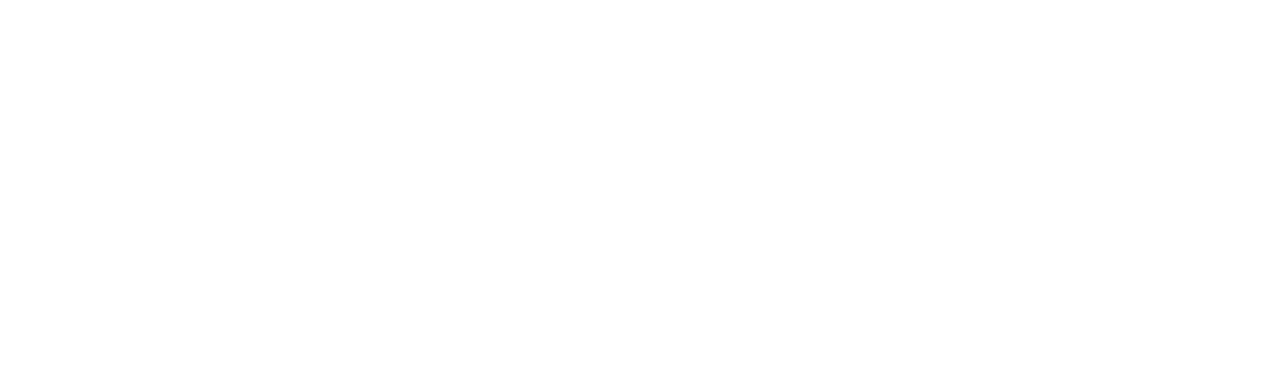
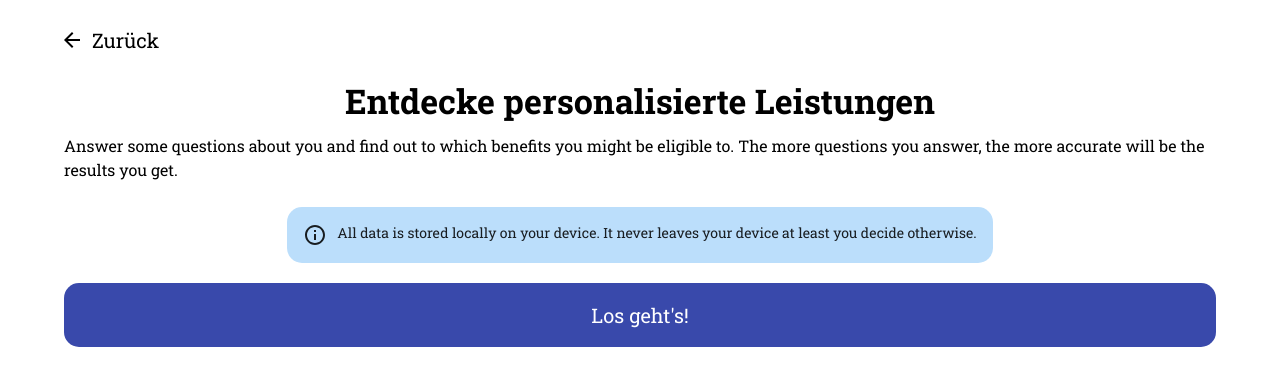
Before and after one commit to Citizen-Knowledge-Graph/foerderfunke-react-app, a React (Create React App) app: page /onboarding-welcome in a window 1280 px wide. Before the commit this address had no page. Shown: the top 386 px of the page. Built offline with nearby package versions, Linux system fonts and the light colour scheme.

Commit message:
add button to switch to onboarding

```diff
--- a/src/App.js
+++ b/src/App.js
@@ -1,10 +1,11 @@
 import './App.css';
 import {BrowserRouter as Router, Route, Routes} from 'react-router-dom';
-import Home from './screens/Home';
-import Onboarding from './screens/Onboarding';
 import './index.css';
 import {createTheme, ThemeProvider} from '@mui/material/styles';
 import ViewportUpdater from "./components/ViewportUpdater";
+import Home from './screens/Home';
+import Onboarding from './screens/Onboarding';
+import OnboardingWelcome from "./screens/OnboardingWelcome";
 
 const theme = createTheme({
     typography: {
@@ -21,6 +22,7 @@ const App = () => {
                     <Routes>
                         <Route path="/" element={<Home/>}/>
                         <Route path="/onboarding" element={<Onboarding/>}/>
+                        <Route path="/onboarding-welcome" element={<OnboardingWelcome/>}/>
                     </Routes>
                 </div>
             </Router>
--- a/src/components/Layout.js
+++ b/src/components/Layout.js
@@ -2,41 +2,45 @@ import React from 'react';
 import {Box, AppBar, Toolbar, IconButton, Typography, Container} from '@mui/material';
 import ArrowBackIcon from '@mui/icons-material/ArrowBack';
 import {useNavigate} from 'react-router-dom';
-import { useStore } from './ViewportUpdater';
+import {useStore} from './ViewportUpdater';
+
+const styles = {
+    layoutContainerStyle: {
+        display: 'flex',
+        flexDirection: 'column',
+        height: '100vh',
+    },
+    navbarStyle: {
+        display: 'flex',
+        flexDirection: 'row',
+        backgroundColor: 'white',
+        boxShadow: 'none',
+        color: 'black',
+        height: '80px',
+    },
+    contentContainerStyle: {
+        flex: 1,
+        display: 'flex',
+        flexDirection: 'column',
+        alignItems: 'center',
+        justifyContent: 'flex-start',
+        gap: '20px',
+        padding: '0px'
+    }
+}
 
 const Layout = ({children}) => {
         const navigate = useNavigate();
         const isDesktop = useStore((state) => state.isDesktop);
 
-    // Styles for navbar container
-    const navbarStyle = {
-        backgroundColor: 'white',
-        boxShadow: 'none',
-        color: 'black'
-    };
-
-    // Styles for the layout container
-    const layoutContainerStyle = {
-        display: 'flex',
-        flexDirection: 'column',
-        height: '100vh',
-    };
-
-    // Styles for the content container to fill the remaining space
-    const contentContainerStyle = {
-        flex: 1,
-        display: 'flex',
-        flexDirection: 'column',
-        alignItems: 'center',
-        justifyContent: 'flex-start',
-        paddingLeft: isDesktop ? '40px' : '30px',
-        paddingRight: isDesktop ? '40px' : '30px',
-    };
-
         return (
-        <Box sx={layoutContainerStyle}>
-            <AppBar position="static" sx={navbarStyle}>
-                <Toolbar>
+            <Box sx={{
+                ...styles.layoutContainerStyle,
+                paddingLeft: isDesktop ? '40px' : '20px',
+                paddingRight: isDesktop ? '40px' : '20px',
+            }}>
+                <AppBar position="static" sx={styles.navbarStyle}>
+                    <Toolbar sx={{padding: '0px'}}>
                         <IconButton edge="start" color="inherit" aria-label="back" onClick={() => navigate(-1)}>
                             <ArrowBackIcon/>
                         </IconButton>
@@ -45,11 +49,13 @@ const Layout = ({children}) => {
                         </Typography>
                     </Toolbar>
                 </AppBar>
-            <Container sx={contentContainerStyle} data-testid="main-parent container">
+                <Container sx={styles.contentContainerStyle} data-testid="main-parent container">
                     {children}
                 </Container>
             </Box>
-    );
-};
+        )
+            ;
+    }
+;
 
 export default Layout;
--- a/src/screens/Home.js
+++ b/src/screens/Home.js
@@ -10,7 +10,6 @@ const styles = {
         flexDirection: 'column',
         alignItems: 'center', // Center horizontally
         textAlign: 'center', // Ensure text alignment is also centered
-        padding: '20px', // Add padding for spacing
     },
     titleText: {
         fontWeight: 'bold', // Make text bold
@@ -29,10 +28,12 @@ const styles = {
     card: {
         width: '100%',
         height: '200px',
+        borderRadius: '20px',
         display: 'flex',
         flexDirection: 'column',
         justifyContent: 'space-between',
         backgroundColor: '#f0f0f0',
+        boxShadow: 'none'
     },
     cardContent: {
         flexGrow: 1,
@@ -54,30 +55,24 @@ const Home = () => {
                 <Card sx={styles.card} data-testid="card">
                     <CardContent sx={styles.cardContent} data-testid="card-content">
                         <Typography variant="h5" component="div">
-                            Card Title
-                        </Typography>
-                        <Typography variant="body2" color="text.secondary">
-                            This is some text inside the card.
+                            Entdecke personalisierte Leistungen
                         </Typography>
                     </CardContent>
                     <CardActions>
-                        <Button size="small" component={Link} to="/onboarding">
-                            Learn More
+                        <Button size="small" component={Link} to="/onboarding-welcome">
+                            Los geht's
                         </Button>
                     </CardActions>
                 </Card>
                 <Card sx={styles.card} data-testid="card">
                     <CardContent sx={styles.cardContent} data-testid="card-content">
                         <Typography variant="h5" component="div">
-                            Card Title
-                        </Typography>
-                        <Typography variant="body2" color="text.secondary">
-                            This is some text inside the card.
+                            Browse den gesamten Katalog
                         </Typography>
                     </CardContent>
                     <CardActions>
                         <Button size="small" component={Link} to="/onboarding">
-                            Learn More
+                            Los geht's
                         </Button>
                     </CardActions>
                 </Card>
--- /dev/null
+++ b/src/screens/OnboardingWelcome.js
@@ -0,0 +1,120 @@
+import React from 'react';
+import {Box, Card, CardContent, Typography} from '@mui/material';
+import Layout from '../components/Layout';
+import {blue, indigo} from '@mui/material/colors';
+import InfoOutlinedIcon from '@mui/icons-material/InfoOutlined';
+import ButtonBase from '@mui/material/ButtonBase';
+import {Link} from "react-router-dom";
+
+
+const styles = {
+    container: {
+        display: 'flex',
+        flexDirection: 'column',
+        alignItems: 'center', // Center horizontally
+        textAlign: 'left', // Ensure text alignment is also centered
+    },
+    titleText: {
+        fontWeight: 'bold', // Make text bold
+    },
+    subTitleText: {
+        fontSize: '16px',
+        fontWeight: '400'
+    },
+    infoCard: {
+        width: '100%',
+        borderRadius: '15px',
+        display: 'flex',
+        flexDirection: 'column',
+        justifyContent: 'space-between',
+        backgroundColor: blue[100],
+        boxShadow: 'none',
+    },
+    infoCardContent: {
+        padding: '16px',
+        "&:last-child": {
+            paddingBottom: '16px',
+        }
+    },
+    infoCardRow: {
+        display: 'flex',
+        flexDirection: 'row',
+        justifyContent: 'space-between',
+        gap: '10px',
+    },
+    infoBox: {
+        display: 'flex',
+        flexDirection: 'column',
+        justifyContent: 'flex-start',
+    },
+    buttonCardContainer: {
+        display: 'flex',
+        flexDirection: 'row',
+        justifyContent: 'center',
+        width: '100%',
+    },
+    buttonCard: {
+        display: 'flex',
+        flexDirection: 'column',
+        flex: '1',
+        backgroundColor: indigo[600],
+        borderRadius: '15px',
+        boxShadow: 'none',
+    },
+    buttonCardContent: {
+        padding: '16px',
+        "&:last-child": {
+            paddingBottom: '16px',
+        }
+    },
+    buttonCardText: {
+        color: 'white',
+        fontWeight: '500',
+        textAlign: 'center',
+        margin: '0',
+    }
+};
+
+const OnboardingWelcome = () => {
+    return (
+        <Layout>
+            <Box sx={styles.container}>
+                <Typography variant="h4" gutterBottom sx={styles.titleText}>
+                    Entdecke personalisierte Leistungen
+                </Typography>
+                <Typography variant="body1" gutterBottom sx={styles.subTitleText}>
+                    Answer some questions about you and find out to which benefits you might be eligible to. The more
+                    questions you answer, the more accurate will be the results you get.
+                </Typography>
+            </Box>
+            <Box>
+                <Card sx={styles.infoCard} data-testid="card">
+                    <CardContent sx={styles.infoCardContent} data-testid="card-content">
+                        <Box sx={styles.infoCardRow}>
+                            <Box sx={styles.infoBox} datatest-id='infoBox'>
+                                <InfoOutlinedIcon/>
+                            </Box>
+                            <Typography variant="body2" component="div">
+                                All data is stored locally on your device. It never leaves your device at least you
+                                decide otherwise.
+                            </Typography>
+                        </Box>
+                    </CardContent>
+                </Card>
+            </Box>
+            <Box sx={styles.buttonCardContainer} data-testid="button-card-container">
+                <Card sx={styles.buttonCard} data-testid="button-card">
+                    <ButtonBase component={Link} to="/onboarding">
+                        <CardContent sx={styles.buttonCardContent} data-testid="card-content">
+                            <Typography variant="h6" gutterBottom sx={styles.buttonCardText}>
+                                Los geht's!
+                            </Typography>
+                        </CardContent>
+                    </ButtonBase>
+                </Card>
+            </Box>
+        </Layout>
+    );
+};
+
+export default OnboardingWelcome;
```
Lines whose indentation alone changed are shown as unchanged.
